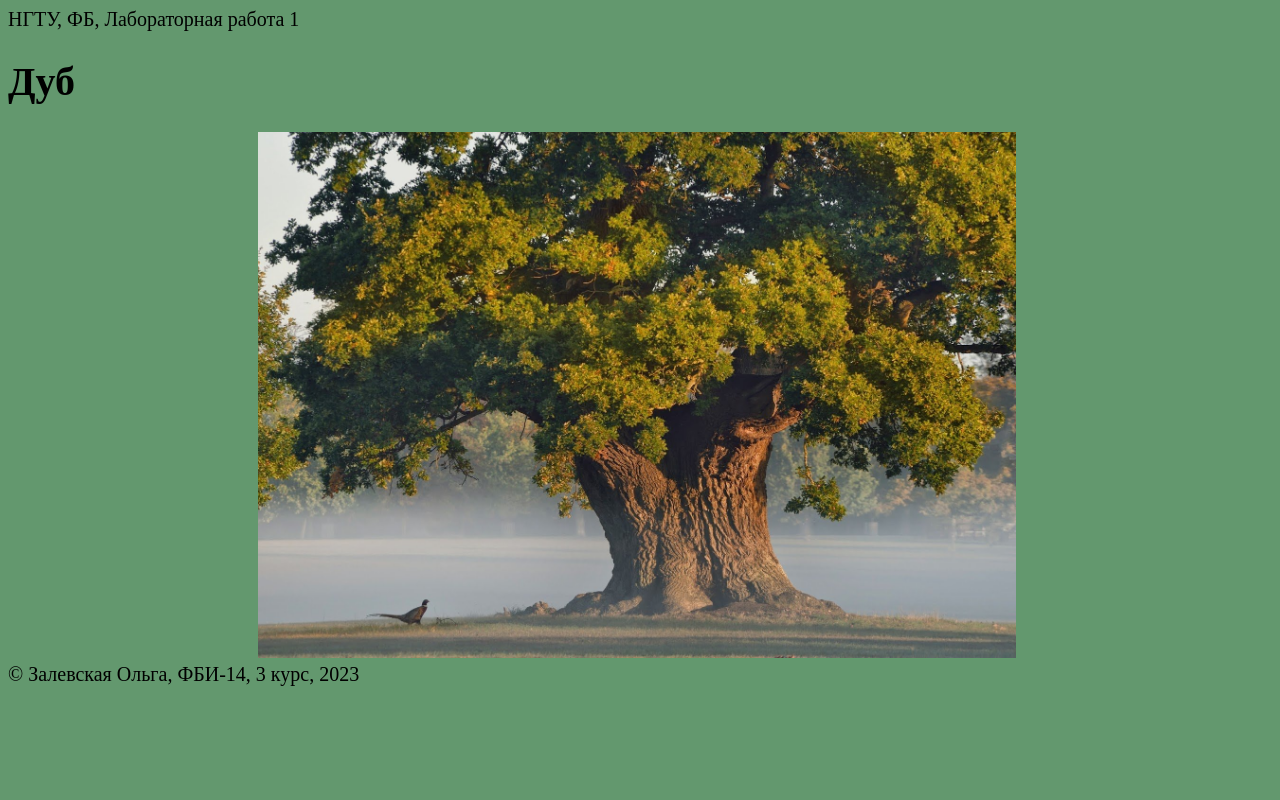
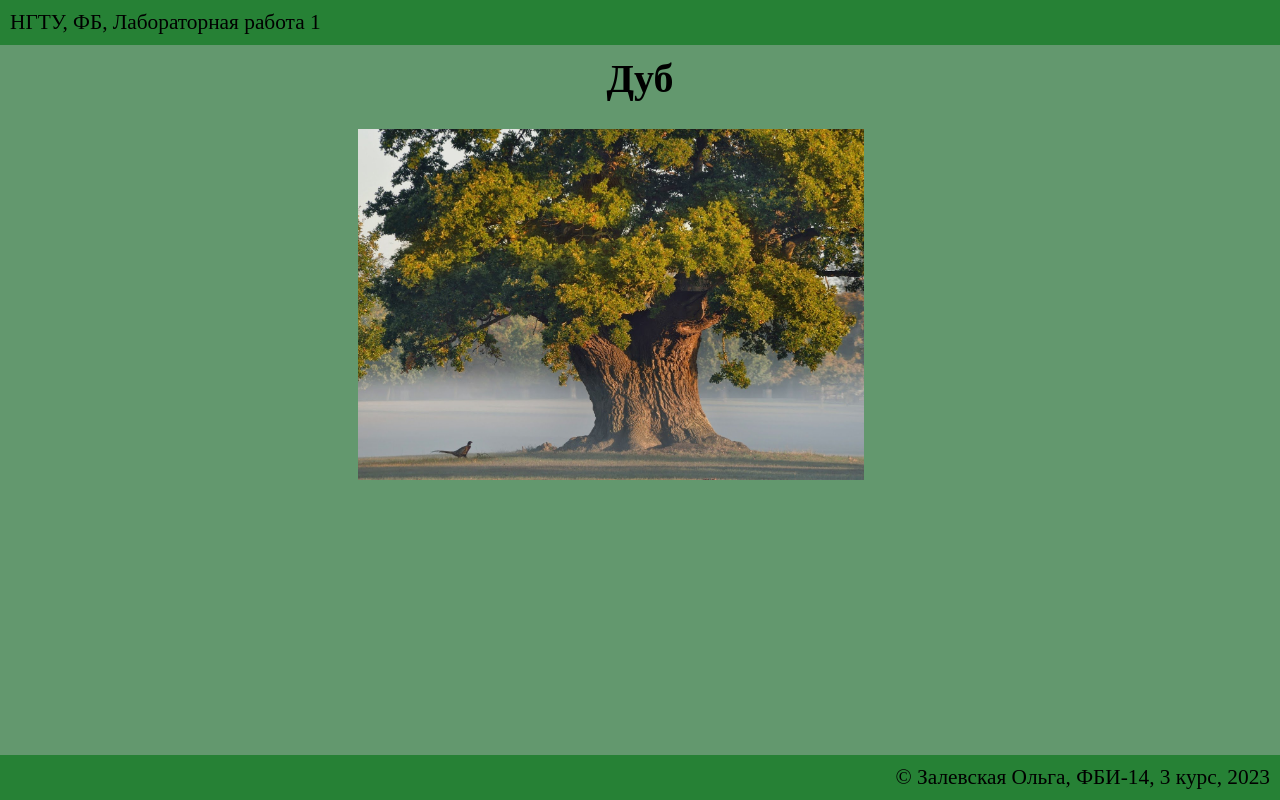
Before and after one commit to OlyaZalevskaya/web-programming-labs-2, a Flask app: page /lab1/oak in a window 1280 px wide. Run offline with Flask 3, Linux system fonts and the light colour scheme.

Commit message:
Роуты

```diff
--- a/static/lab1.css
+++ b/static/lab1.css
@@ -1,9 +1,37 @@
 body{
     background: rgb(99, 152, 110);
     font-size: 20px;
+    padding-top: 20px;
+    padding-bottom: 60px;
 }
 img{
-    height: 60%;
-    width: 60%;
-    margin-left: 250px;
+    height: 40%;
+    width: 40%;
+    margin-left: 350px;
 }
+h1{
+    text-align: center;
+}
+p{
+    text-indent: 1.5pc;
+}
+footer{
+    background-color: rgb(38, 129, 53);
+    padding: 10px;
+    font-size: 16pt;
+    text-align: right;
+    position: fixed;
+    right: 0;
+    bottom: 0;
+    width: 100%;
+}
+header {
+    background-color: rgb(38, 129, 53);
+    padding: 10px;
+    font-size: 16pt;
+    width: 100%;
+    right: 0;
+    top: 0;
+    left: 0;
+    position: fixed;
+}
```
Also changed, not shown: static/5.jpg (added), static/ngtu.jpg (added), static/pyt.jpeg (added).
